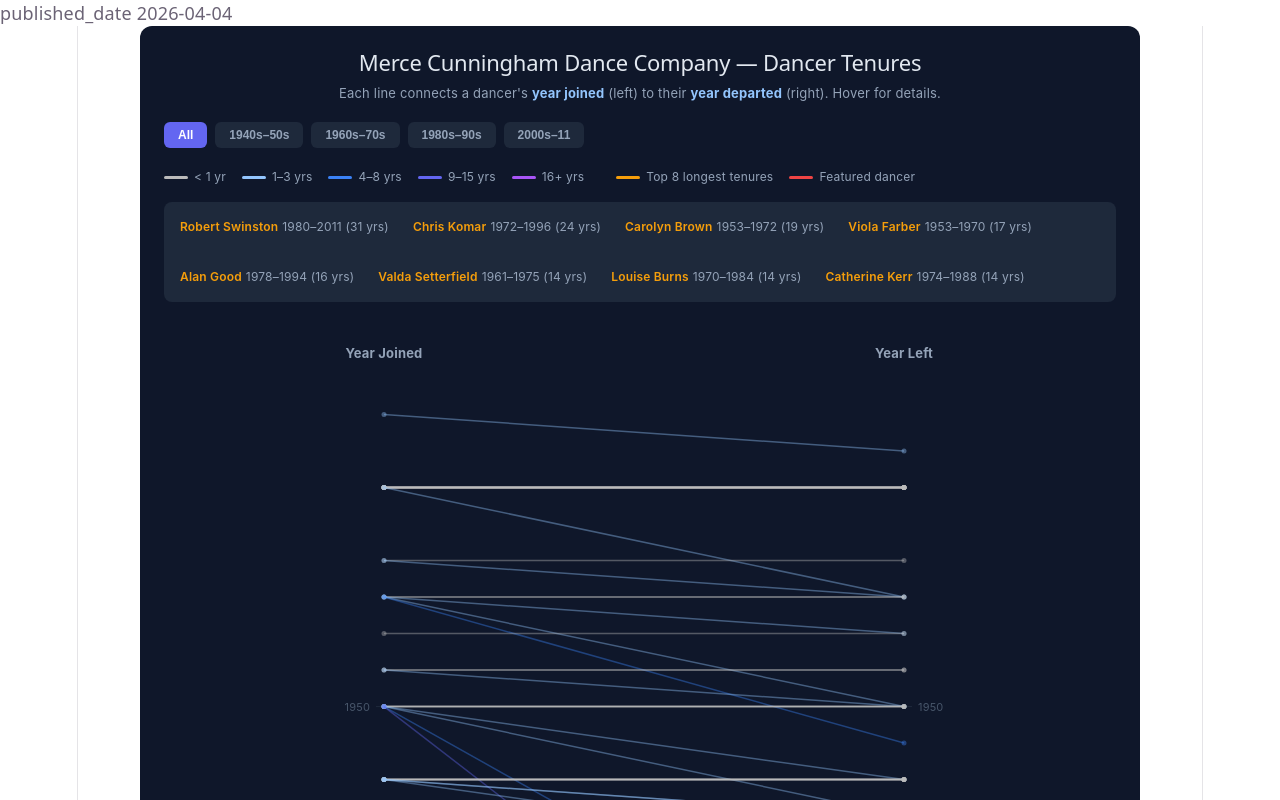
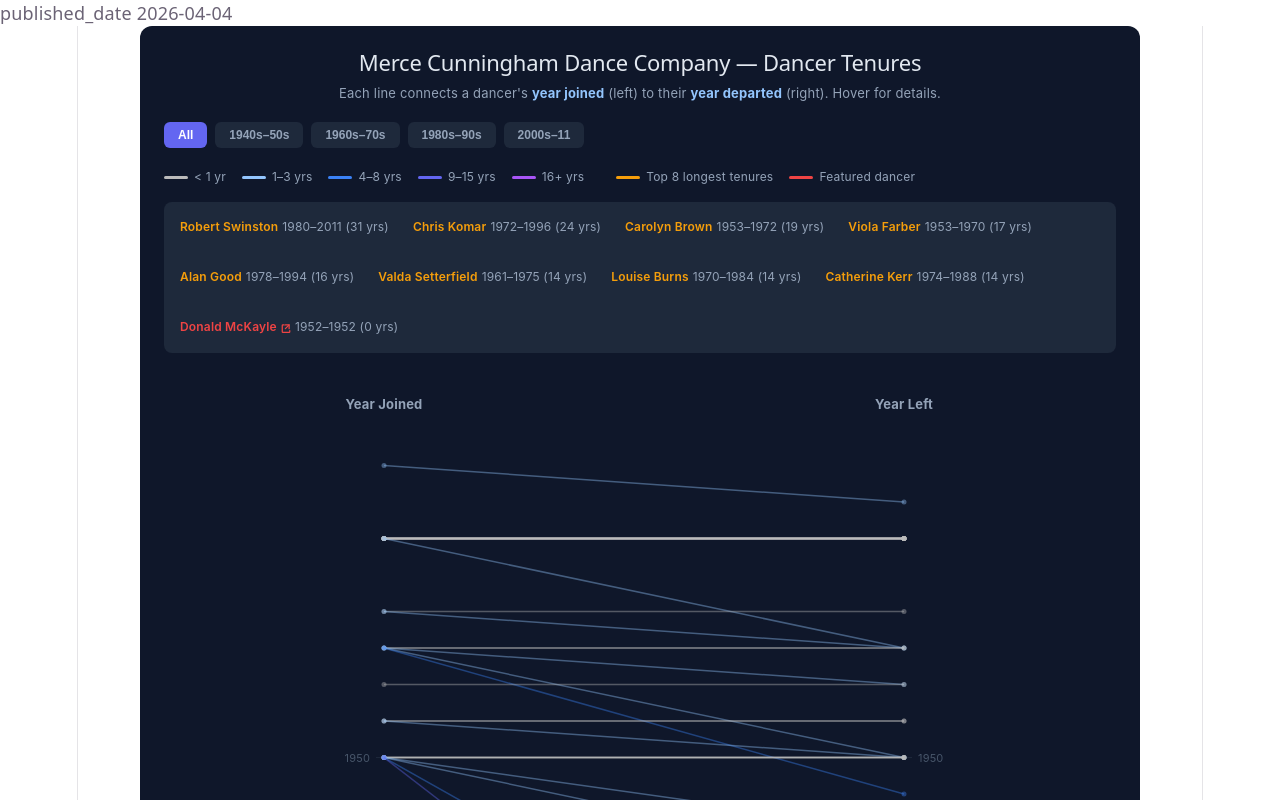
Before and after one commit to unguisdraconis/cunningham-slope, a React (Vite) app: page / in a window 1280 px wide. Shown: the top 800 px of the page. Built offline with nearby package versions, Linux system fonts and the light colour scheme.

Commit message:
deleted svg vite icons

```diff
--- a/src/SlopeChart.tsx
+++ b/src/SlopeChart.tsx
@@ -177,16 +177,20 @@
 
 // ─── Highlight config ────────────────────────────────────────────────────────
 const TENURE_HIGHLIGHT_COUNT = 8;
+
 const MANUAL_HIGHLIGHTS: { name: string; url?: string }[] = [
   {
     name: "Donald McKayle",
     url: "https://ailey.org/people/donald-mckayle",
   },
 ];
+
 const HIGHLIGHT_COLOR_TENURE = "#f59e0b";
 const HIGHLIGHT_COLOR_MANUAL = "#ef4444";
 
-// ─── Color helpers ───────────────────────────────────────────────────────────
+// ─── Lookup helpers ──────────────────────────────────────────────────────────
+const manualHighlightMap = new Map(MANUAL_HIGHLIGHTS.map((h) => [h.name, h]));
+
 function tenureColor(d: Dancer): string {
   const duration = d.outYear - d.inYear;
   if (duration === 0) return "#bbb";
@@ -204,6 +208,28 @@
   { label: "1980s–90s", range: [1980, 1999] },
   { label: "2000s–11", range: [2000, 2011] },
 ];
+
+// ─── Link icon ───────────────────────────────────────────────────────────────
+const LinkIcon: React.FC<{ size?: number; color?: string }> = ({
+  size = 10,
+  color = "currentColor",
+}) => (
+  <svg
+    width={size}
+    height={size}
+    viewBox="0 0 16 16"
+    fill="none"
+    stroke={color}
+    strokeWidth="2"
+    strokeLinecap="round"
+    strokeLinejoin="round"
+    style={{ marginLeft: 4, verticalAlign: "middle" }}
+  >
+    <path d="M7 3h6v6" />
+    <path d="M13 3L7 9" />
+    <path d="M5 3H3a1 1 0 00-1 1v10a1 1 0 001 1h10a1 1 0 001-1v-2" />
+  </svg>
+);
 
 // ─── Component ───────────────────────────────────────────────────────────────
 interface SlopeChartProps {
@@ -228,7 +254,7 @@
     );
   }, []);
 
-  // Compute highlighted dancer names (from full dataset)
+  // Highlighted dancer names (computed from full dataset)
   const highlightedNames = useMemo(() => {
     const sorted = [...data].sort(
       (a, b) => b.outYear - b.inYear - (a.outYear - a.inYear),
@@ -236,13 +262,18 @@
     const topTenure = sorted
       .slice(0, TENURE_HIGHLIGHT_COUNT)
       .map((d) => d.name);
-    return new Set([...topTenure, ...MANUAL_HIGHLIGHTS]);
+    const manualNames = MANUAL_HIGHLIGHTS.map((h) => h.name);
+    return new Set([...topTenure, ...manualNames]);
   }, [data]);
 
   const highlightType = (name: string): "tenure" | "manual" | null => {
-    if (MANUAL_HIGHLIGHTS.includes(name)) return "manual";
+    if (manualHighlightMap.has(name)) return "manual";
     if (highlightedNames.has(name)) return "tenure";
     return null;
+  };
+
+  const getUrl = (name: string): string | undefined => {
+    return manualHighlightMap.get(name)?.url;
   };
 
   // Filter by era
@@ -254,8 +285,7 @@
     return data.filter((d) => d.inYear >= lo && d.inYear <= hi);
   }, [data, selectedEra]);
 
-  // ★ Compute dynamic SVG height based on filtered data count
-  // Use a comfortable per-dancer row height, with a minimum
+  // Dynamic SVG height
   const dynamicChartHeight = useMemo(() => {
     const minHeight = 500;
     const perDancer = 16;
@@ -267,7 +297,7 @@
 
   const innerH = dynamicChartHeight - margin.top - margin.bottom;
 
-  // Y scale computed from filtered data + dynamic innerH
+  // Y scale from filtered data
   const yScale = useMemo(() => {
     const allYears = filteredData.flatMap((d) => [d.inYear, d.outYear]);
     const minYear = d3.min(allYears)!;
@@ -281,7 +311,7 @@
   const xLeft = 0;
   const xRight = innerW;
 
-  // Render order: non-highlighted first, then highlighted on top
+  // Render order: non-highlighted first, highlighted on top
   const sortedForRender = useMemo(() => {
     return [...filteredData].sort((a, b) => {
       const aH = highlightedNames.has(a.name) ? 1 : 0;
@@ -290,14 +320,14 @@
     });
   }, [filteredData, highlightedNames]);
 
-  // Highlighted dancers list for callout box
+  // Highlighted dancers for callout box
   const highlightedDancers = useMemo(() => {
     return data
       .filter((d) => highlightedNames.has(d.name))
       .sort((a, b) => b.outYear - b.inYear - (a.outYear - a.inYear));
   }, [data, highlightedNames]);
 
-  // Smart grid ticks based on filtered domain
+  // Smart grid ticks
   const gridTicks = useMemo(() => {
     const [domainMin, domainMax] = yScale.domain();
     const span = domainMax - domainMin;
@@ -426,7 +456,7 @@
         </div>
       </div>
 
-      {/* Highlighted dancers callout */}
+      {/* Highlighted dancers callout with clickable links */}
       <div
         style={{
           background: "#1e293b",
@@ -444,38 +474,61 @@
           const color =
             ht === "manual" ? HIGHLIGHT_COLOR_MANUAL : HIGHLIGHT_COLOR_TENURE;
           const tenure = d.outYear - d.inYear;
-          return (
-            <span
-              key={d.name}
-              style={{
-                color,
-                fontWeight: 600,
-                cursor: "pointer",
-                opacity: hoveredDancer && hoveredDancer !== d.name ? 0.4 : 1,
-                transition: "opacity 0.2s",
-              }}
-              onMouseEnter={() => setHoveredDancer(d.name)}
-              onMouseLeave={() => setHoveredDancer(null)}
-            >
+          const url = getUrl(d.name);
+
+          const nameContent = (
+            <>
               {d.name}
+              {url && <LinkIcon size={10} color={color} />}
               <span
                 style={{ color: "#94a3b8", fontWeight: 400, marginLeft: 4 }}
               >
                 {d.inYear}–{d.outYear} ({tenure} yr{tenure !== 1 ? "s" : ""})
               </span>
+            </>
+          );
+
+          const sharedStyle: React.CSSProperties = {
+            color,
+            fontWeight: 600,
+            cursor: "pointer",
+            opacity: hoveredDancer && hoveredDancer !== d.name ? 0.4 : 1,
+            transition: "opacity 0.2s",
+            textDecoration: "none",
+          };
+
+          return url ? (
+            <a
+              key={d.name}
+              href={url}
+              target="_blank"
+              rel="noopener noreferrer"
+              style={sharedStyle}
+              onMouseEnter={() => setHoveredDancer(d.name)}
+              onMouseLeave={() => setHoveredDancer(null)}
+            >
+              {nameContent}
+            </a>
+          ) : (
+            <span
+              key={d.name}
+              style={sharedStyle}
+              onMouseEnter={() => setHoveredDancer(d.name)}
+              onMouseLeave={() => setHoveredDancer(null)}
+            >
+              {nameContent}
             </span>
           );
         })}
       </div>
 
-      {/* ★ SVG now uses dynamicChartHeight — always matches the scale */}
+      {/* SVG Chart */}
       <svg
         ref={svgRef}
         width={width}
         height={dynamicChartHeight}
         style={{ display: "block" }}
       >
-        {/* Background rect to fill the SVG area */}
         <rect width={width} height={dynamicChartHeight} fill="transparent" />
 
         <g transform={`translate(${margin.left},${margin.top})`}>
@@ -501,7 +554,7 @@
             Year Left
           </text>
 
-          {/* Grid lines from smart ticks */}
+          {/* Grid lines */}
           {gridTicks.map((yr) => (
             <g key={`tick-${yr}`}>
               <line
@@ -539,6 +592,7 @@
             const ht = highlightType(d.name);
             const isHighlighted = ht !== null;
             const dimmed = hoveredDancer !== null && !isHovered;
+            const url = getUrl(d.name);
 
             let stroke: string;
             if (ht === "manual") stroke = HIGHLIGHT_COLOR_MANUAL;
@@ -564,8 +618,12 @@
                 key={d.name}
                 onMouseEnter={() => setHoveredDancer(d.name)}
                 onMouseLeave={() => setHoveredDancer(null)}
-                style={{ cursor: "pointer" }}
+                style={{ cursor: url ? "pointer" : "default" }}
+                onClick={() => {
+                  if (url) window.open(url, "_blank", "noopener,noreferrer");
+                }}
               >
+                {/* Main line */}
                 <line
                   x1={xLeft}
                   y1={yScale(d.inYear)}
@@ -576,6 +634,8 @@
                   strokeOpacity={opacity}
                   style={{ transition: "all 0.2s" }}
                 />
+
+                {/* Left dot */}
                 <circle
                   cx={xLeft}
                   cy={yScale(d.inYear)}
@@ -584,6 +644,8 @@
                   fillOpacity={opacity}
                   style={{ transition: "all 0.2s" }}
                 />
+
+                {/* Right dot */}
                 <circle
                   cx={xRight}
                   cy={yScale(d.outYear)}
@@ -593,7 +655,7 @@
                   style={{ transition: "all 0.2s" }}
                 />
 
-                {/* Persistent labels for highlighted dancers */}
+                {/* Persistent label for highlighted dancers (when not hovered) */}
                 {isHighlighted && !isHovered && (
                   <text
                     x={xRight + 16}
@@ -603,15 +665,21 @@
                     fillOpacity={dimmed ? 0.25 : 0.85}
                     fontSize={10}
                     fontWeight={600}
-                    style={{ transition: "all 0.2s" }}
+                    style={{
+                      transition: "all 0.2s",
+                      textDecoration: url ? "underline" : "none",
+                      cursor: url ? "pointer" : "default",
+                    }}
                   >
                     {d.name} ({tenure} yr{tenure !== 1 ? "s" : ""})
+                    {url ? " ↗" : ""}
                   </text>
                 )}
 
                 {/* Hover labels */}
                 {isHovered && (
                   <>
+                    {/* Left label */}
                     <text
                       x={xLeft - 14}
                       y={yScale(d.inYear) + 4}
@@ -622,6 +690,8 @@
                     >
                       {d.name} ({d.inYear})
                     </text>
+
+                    {/* Right label */}
                     <text
                       x={xRight + 16}
                       y={yScale(d.outYear) + 4}
@@ -629,9 +699,14 @@
                       fill="#e2e8f0"
                       fontSize={12}
                       fontWeight={700}
+                      style={{
+                        textDecoration: url ? "underline" : "none",
+                      }}
                     >
-                      {d.name} ({d.outYear})
+                      {d.name} ({d.outYear}){url ? " ↗" : ""}
                     </text>
+
+                    {/* Duration badge at midpoint */}
                     <rect
                       x={innerW / 2 - 44}
                       y={(yScale(d.inYear) + yScale(d.outYear)) / 2 - 14}
@@ -652,9 +727,23 @@
                     >
                       {tenure} year{tenure !== 1 ? "s" : ""}
                     </text>
+
+                    {/* Click hint for linked dancers */}
+                    {url && (
+                      <text
+                        x={innerW / 2}
+                        y={(yScale(d.inYear) + yScale(d.outYear)) / 2 + 22}
+                        textAnchor="middle"
+                        fill="#94a3b8"
+                        fontSize={9}
+                      >
+                        click to learn more
+                      </text>
+                    )}
                   </>
                 )}
 
+                {/* Invisible wider hit area */}
                 <line
                   x1={xLeft}
                   y1={yScale(d.inYear)}
@@ -673,10 +762,6 @@
         Data: {filteredData.length} dancers shown · Merce Cunningham Dance
         Company (1942–2011)
       </p>
-      <p style={{ color: "#475569", fontSize: 11, marginTop: 12 }}>
-        Source: https://zenodo.org/records/3774548 CC BY 4.0 International ·
-        Code developed using Claude Opus 4.6
-      </p>
     </div>
   );
 };
```
